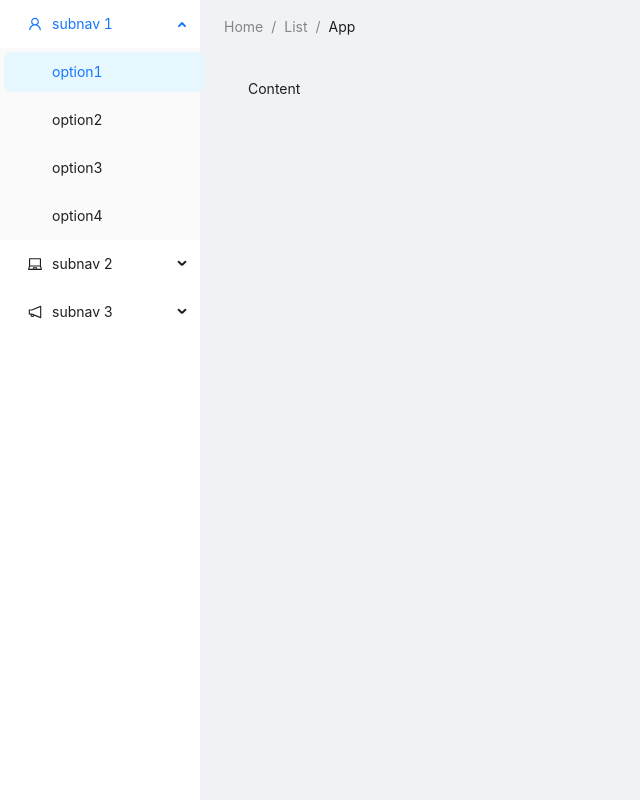
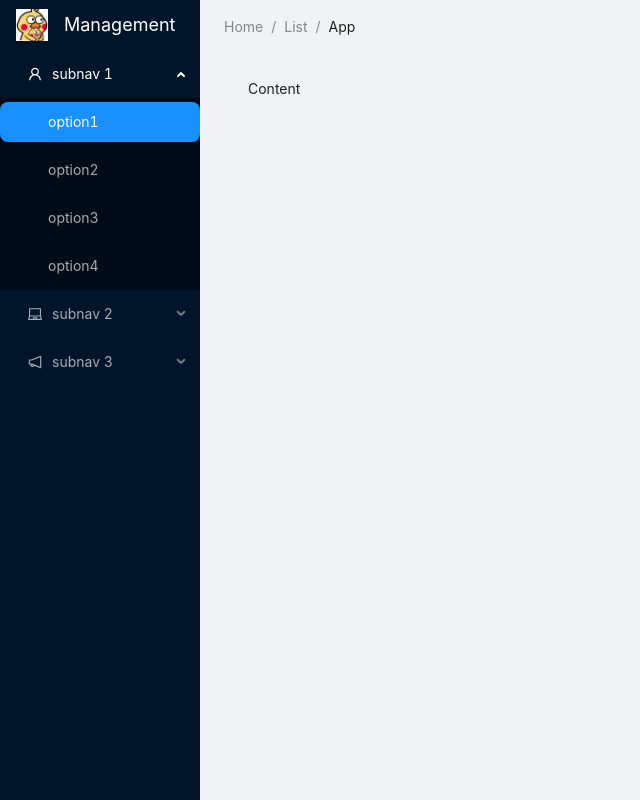
Before and after one commit to chinanoi/react-baiyi-cli, a React app: page / in a window 1280 px wide. Shown: the whole page, without its empty margins (0-640 px from the left). Built offline with nearby package versions, Linux system fonts and the light colour scheme.

Commit message:
feat:左侧栏样式完成

```diff
--- a/src/App.scss
+++ b/src/App.scss
@@ -1,4 +1,19 @@
 .homeLayOut {
     height: 100vh;
     width: 100%;
+    overflow: hidden;
+    .logo {
+        display: flex;
+        align-items: center;
+        height: 50px;
+        img {
+            margin: 0 16px;
+            width: 32px;
+            height: 32px;
+        }
+        .logoText {
+            color: #fff;
+            font-size: 18px;
+        }
+    }
 }
--- a/src/App.tsx
+++ b/src/App.tsx
@@ -2,6 +2,7 @@ import React from 'react';
 import { LaptopOutlined, NotificationOutlined, UserOutlined } from '@ant-design/icons';
 import type { MenuProps } from 'antd';
 import { Breadcrumb, Layout, Menu } from 'antd';
+import Logo from './assets/images/bq.jpg';
 import './App.scss';
 
 const { Header, Content, Sider } = Layout;
@@ -28,10 +29,17 @@ function App() {
         },
     );
 
+    console.log('items2', items2);
+
     return (
         <Layout className="homeLayOut">
             <Sider width={200} className="site-layout-background">
+                <div className="logo">
+                    <img src={Logo} alt="" />
+                    <span className="logoText">Management</span>
+                </div>
                 <Menu
+                    theme="dark"
                     mode="inline"
                     defaultSelectedKeys={['1']}
                     defaultOpenKeys={['sub1']}
@@ -56,7 +64,7 @@ function App() {
                     Content
                 </Content>
             </Layout>
-        </Layout>
+        </Layout >
     );
 }
 
```
Also changed, not shown: src/assets/images/bq.jpg (added).
